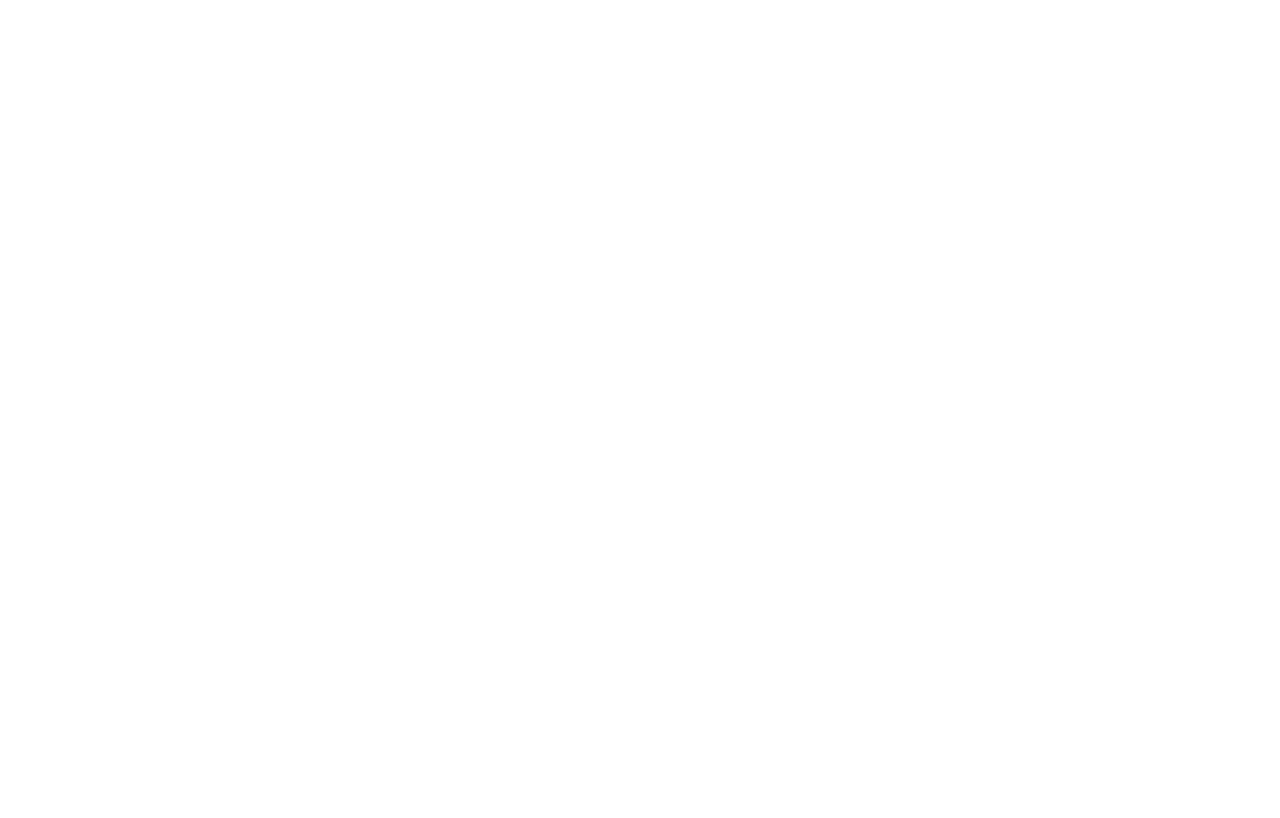
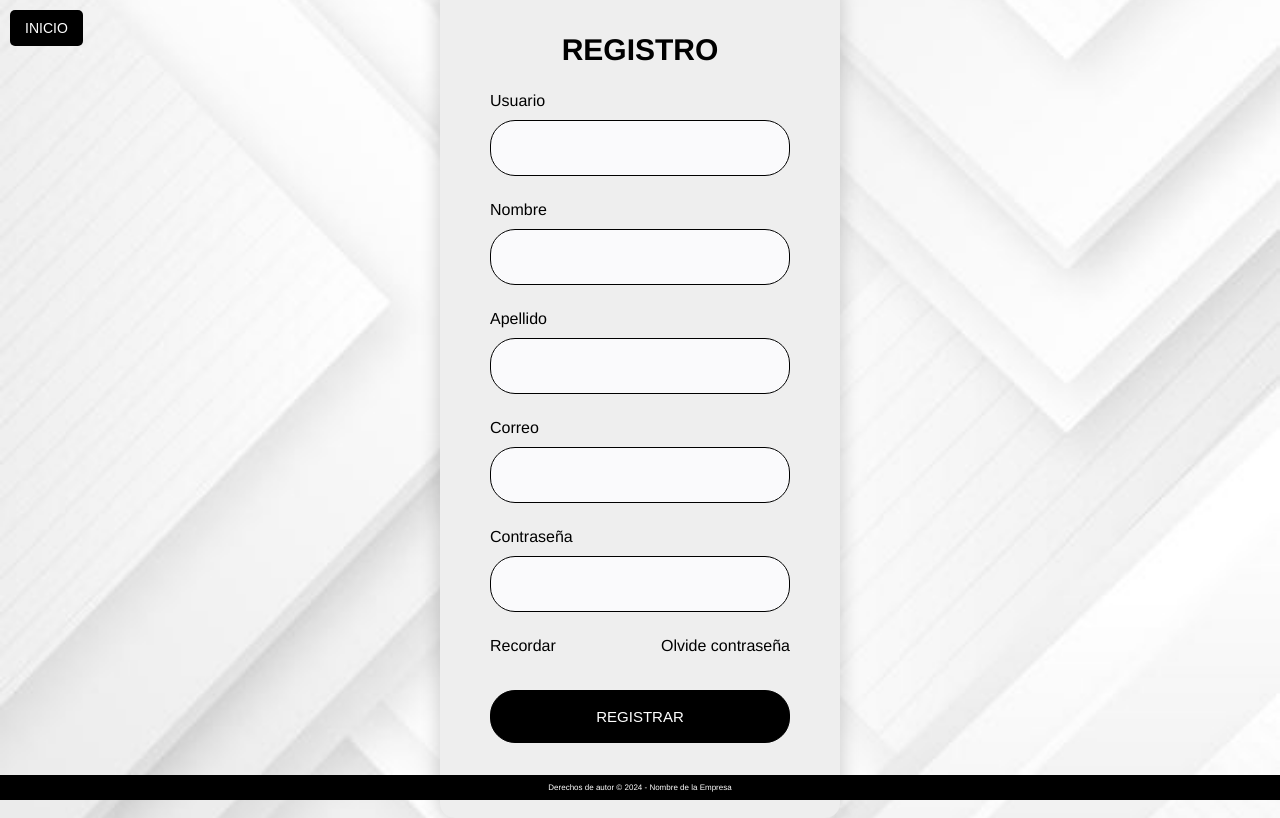
Before and after one commit to winsignares/innovashopjcg, a plain HTML site: page registrarse-user.html in a window 1280 px wide. Drawn offline with Linux system fonts and the light colour scheme.

Commit message:
Registro admin y vinculacion de links

```diff
--- a/css/registrarse-user-style.css
+++ b/css/registrarse-user-style.css
@@ -0,0 +1,112 @@
+*{
+    margin: 0;
+    padding: 0;
+    box-sizing: border-box;
+}
+
+body{
+    font-family: 'Helvetica Neue', Helvetica, Arial, sans-serif;
+    display: flex;
+    align-items: center;
+    justify-content: center;
+    height: 100vh;
+    background-image: url(/img/iniciar-sesion_fondo.jpg);
+    background-position: center;
+    background-repeat: no-repeat;
+    background-size: cover;
+}
+
+form{
+    padding: 50px;
+    display: flex;
+    flex-direction: column;
+    width: 400px;
+    box-shadow: 0 0 20px rgba(0,0,0, 0.2);
+    border-radius: 15px;
+    background-color: #EEEEEE;
+}
+
+h2{
+    text-align: center;
+    font-size: 30px;
+    text-transform: uppercase;
+    color: #000;
+    margin-bottom: 25px;
+}
+
+label, p{
+    font-size: 17;
+    color: #000;
+    margin-bottom: 10px;
+}
+
+input{
+    padding: 17px 11px;
+    border: 1px solid #000;
+    border-radius: 25px;
+    margin-bottom: 25px;
+    background-color: #FAFAFC;
+    outline: none;
+    color: #000;
+    font-size: 17px;
+}
+
+.btn-1{
+    background-color: #000;
+    font-size: 15px;
+    color: #FFFFFF;
+    text-transform: uppercase;
+    cursor: pointer;
+}
+
+.btn-1:hover{
+    background-color: #6C261F;
+}
+
+.remember{
+    display: flex;
+    justify-content: space-between;
+    margin-bottom: 25px;
+}
+
+.boton-inicio{
+  position: fixed;
+  top: 10px;
+  left: 10px;
+  padding: 10px 15px;
+  background-color: #000;
+  color: #fff;
+  border: none;
+  border-radius: 5px;
+  cursor: pointer;
+  font-size: 14px;
+  transition: background-color 0.3s ease;
+}
+
+.boton-inicio:hover {
+    background-color: #6C261F;
+  }
+
+  @keyframes fadeIn {
+    from {
+      opacity: 0;
+    }
+    to {
+      opacity: 1;
+    }
+  }
+
+  .boton-inicio {
+    animation: fadeIn 1s ease-in-out;
+  }
+
+  footer{
+    background-color: #000;
+    color: #fff;
+    padding: 8px 0;
+    text-align: center;
+    position: fixed;
+    bottom: 0;
+    width: 100%;
+    font-size: 8px;
+}
--- /dev/null
+++ b/css/registro_admin.css
@@ -0,0 +1,110 @@
+body {
+    display: flex;
+    align-items: center;
+    justify-content: center;
+    font-family: sans-serif;
+    line-height: 1.5;
+    min-height: 100vh;
+    background: #f3f3f3;
+    flex-direction: column;
+    margin: 0;
+}
+
+.main {
+    background-color: #fff;
+    border-radius: 15px;
+    box-shadow: 0 0 20px rgba(0, 0, 0, 0.2);
+    padding: 10px 20px;
+    transition: transform 0.2s;
+    width: 500px;
+    text-align: center;
+}
+
+h1 {
+    color: #000;
+}
+
+label {
+    display: block;
+    width: 100%;
+    margin-top: 10px;
+    margin-bottom: 5px;
+    text-align: left;
+    color: #555;
+    font-weight: bold;
+}
+
+#pass {
+    color: red;
+    font-size: 12px;
+}
+
+input {
+    display: block;
+    width: 100%;
+    margin-bottom: 15px;
+    padding: 10px;
+    box-sizing: border-box;
+    border: 1px solid #ddd;
+    border-radius: 5px;
+}
+
+select {
+    display: block;
+    width: 100%;
+    margin-bottom: 15px;
+    padding: 10px;
+    box-sizing: border-box;
+    border: 1px solid #ddd;
+    border-radius: 5px;
+}
+
+button {
+    padding: 15px;
+    border-radius: 10px;
+    margin-top: 15px;
+    margin-bottom: 15px;
+    border: none;
+    color: white;
+    cursor: pointer;
+    background-color: #000;
+    width: 100%;
+    font-size: 16px;
+}
+
+.wrap {
+    display: flex;
+    justify-content: center;
+    align-items: center;
+}
+
+.boton-inicio{
+    position: relative;
+    top: 10px;
+    left: 10px;
+    padding: 10px 15px;
+    background-color: #000;
+    color: #fff;
+    border: none;
+    border-radius: 5px;
+    cursor: pointer;
+    font-size: 14px;
+    transition: background-color 0.3s ease;
+  }
+
+  .boton-inicio:hover {
+      background-color: #6C261F;
+    }
+
+    @keyframes fadeIn {
+      from {
+        opacity: 0;
+      }
+      to {
+        opacity: 1;
+      }
+    }
+
+    .boton-inicio {
+      animation: fadeIn 1s ease-in-out;
+    }
--- a/iniciar-sesion-user.html
+++ b/iniciar-sesion-user.html
@@ -3,7 +3,7 @@
 <head>
     <meta charset="UTF-8">
     <meta name="viewport" content="width=device-width, initial-scale=1.0">
-    <link rel="stylesheet" type="text/css" media="screen" href="css/iniciar-sesion-user-style.css">
+    <link rel="stylesheet" type="text/css" media="screen" href="./css/iniciar-sesion-user-style.css">
     <title>Iniciar Sesion</title>
 </head>
 <body>
--- a/registrarse-user.html
+++ b/registrarse-user.html
@@ -0,0 +1,49 @@
+<!DOCTYPE html>
+<html lang="es">
+<head>
+    <meta charset="UTF-8">
+    <meta name="viewport" content="width=device-width, initial-scale=1.0">
+    <link rel="stylesheet" type="text/css" media="screen" href="./css/registrarse-user-style.css">
+    <title>Registrarse</title>
+</head>
+<body>
+
+    <a href="index.html" class="inicio">
+        <button class="boton-inicio">INICIO</button>
+    </a>
+
+    <form>
+
+        <h2>Registro</h2>
+
+        <label for="username">Usuario</label>
+        <input type="text" id="username">
+
+        <label for="nombre">Nombre</label>
+        <input type="text" id="nombre">
+
+        <label for="apellido">Apellido</label>
+        <input type="text" id="nombre">
+
+        <label for="correo">Correo</label>
+        <input type="text" id="correo">
+
+        <label for="password">Contraseña</label>
+        <input type="password" id="password">
+
+        <div class="remember">
+            <p>Recordar</p>
+            <p>Olvide contraseña</p>
+        </div>
+
+        <input type="submit" class="btn-1" value="Registrar">
+
+    </form>
+
+    <footer>
+        <div class="container">
+          Derechos de autor © 2024 - Nombre de la Empresa
+        </div>
+      </footer>
+</body>
+</html>
```
Also changed, not shown: index.html (+3 -5 lines), registro_admin.html (added, +75 -0 lines).
